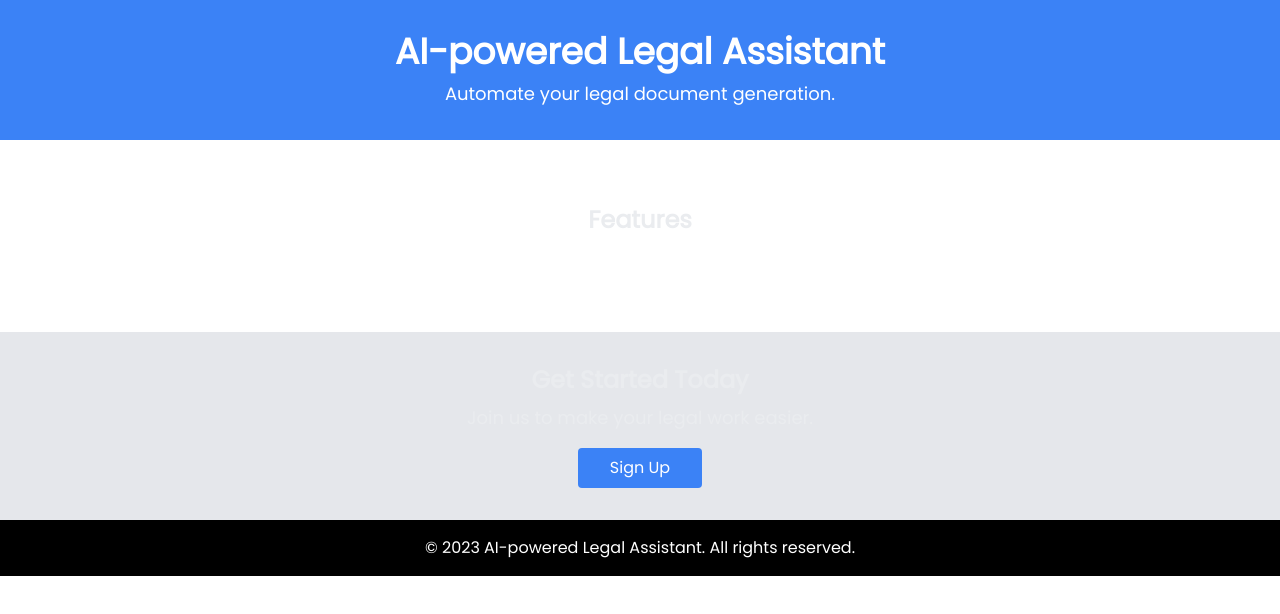
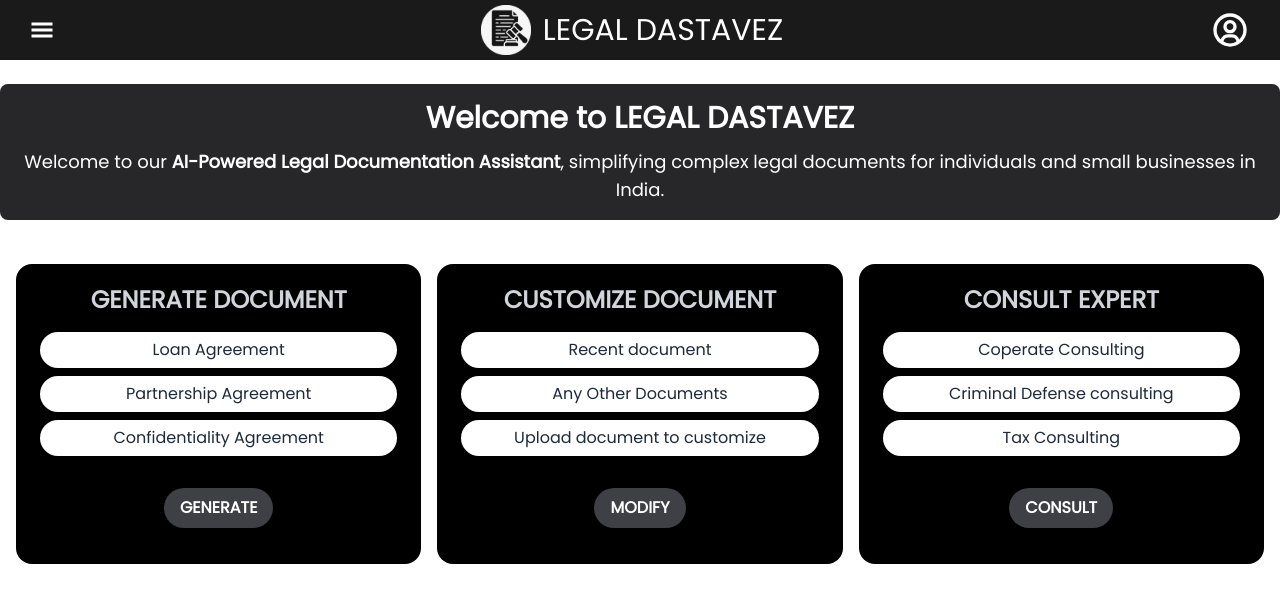
Before and after one commit to granthgg/AI-Powered_Legal_Document_Assistant_Prototype, a React (Create React App) app in the folder client/: page / in a window 1280 px wide. Shown: the top 614 px of the page. Built offline with nearby package versions, Linux system fonts and the light colour scheme.

Commit message:
Update App_old.js

```diff
--- a/client/src/App.js
+++ b/client/src/App.js
@@ -1,6 +1,5 @@
 import React, { useState } from "react";
 import { Routes, Route } from "react-router-dom";
-import NewLandingPage from './pages/NewLandingPage';
 import Landing from "./pages/LandingPage";
 import GenerateToken from "./components/GenerateToken";
 import CustomiseDocuments from "./components/CustomiseDocuments";
@@ -23,7 +22,8 @@ const App = () => {
         <Route
           path={"/"}
           element={
-            <NewLandingPage
+            <Landing
+              comp="/"
               open={open}
               handleSideBar={handleSideBar}
               handleSidebarChat={handleSidebarChat}
```
